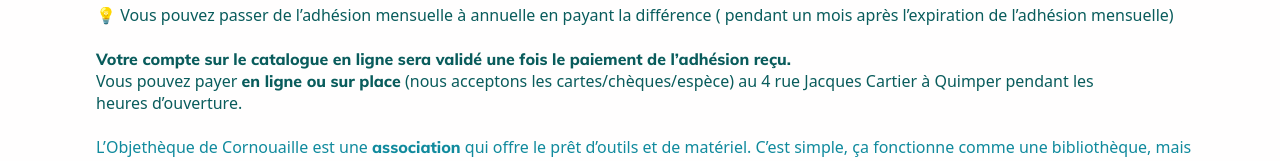
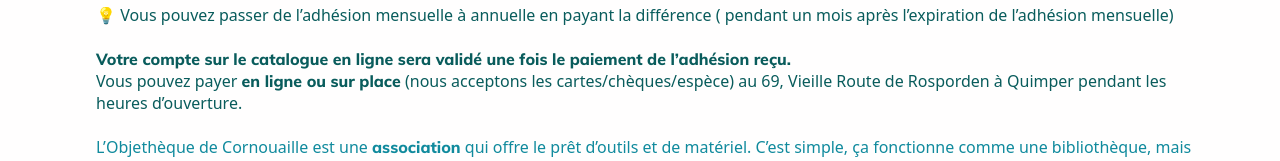
Before and after one commit to ObjethequeBretagne/site, an Astro site: page /adhesion in a window 1280 px wide. Shown: the part 705-866 px from the top of the page. Built offline with nearby package versions, Linux system fonts and the light colour scheme; Astro itself is replaced by a stand-in of ours; a web font is replaced by a local one.

Commit message:
adresse page adhésion

```diff
--- a/src/pages/adhesion.astro
+++ b/src/pages/adhesion.astro
@@ -57,7 +57,7 @@
       </p>
       <p>
         Vous pouvez payer <strong>en ligne ou sur place</strong> (nous acceptons
-        les cartes/chèques/espèce) au 4 rue Jacques Cartier à Quimper pendant les
+        les cartes/chèques/espèce) au 69, Vieille Route de Rosporden à Quimper pendant les
         heures d’ouverture.
       </p>
       <br />
```
